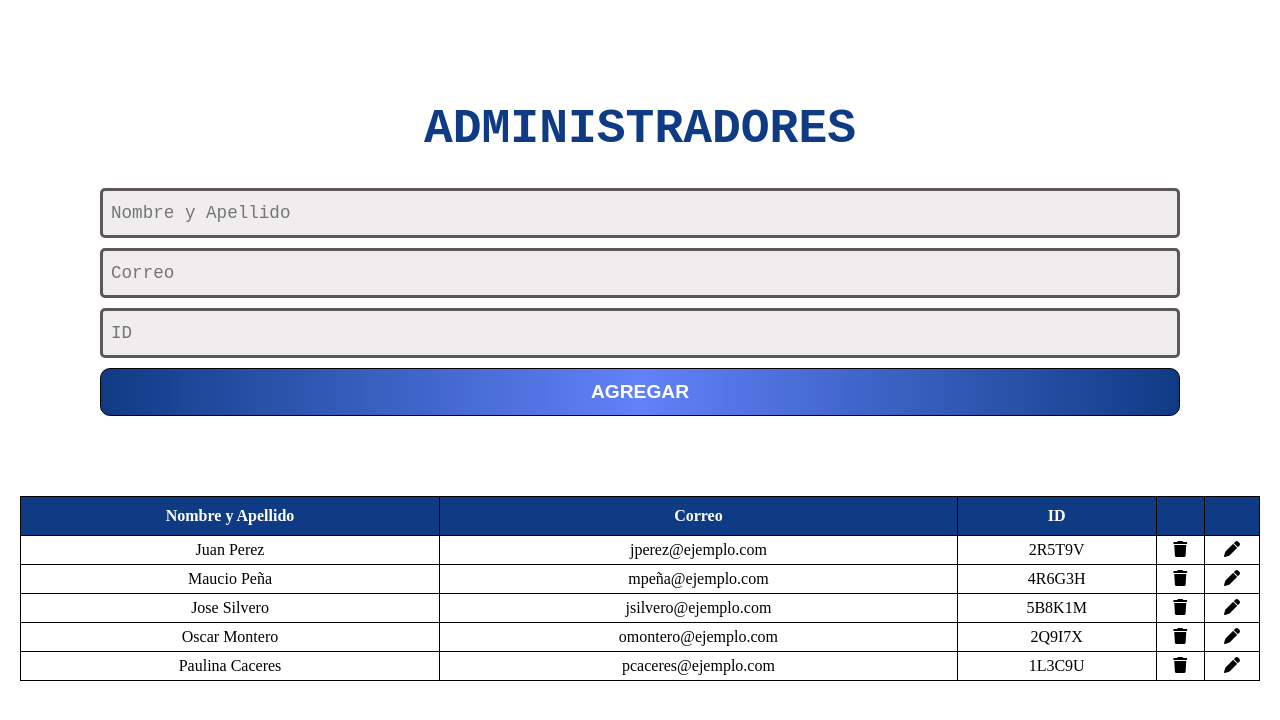
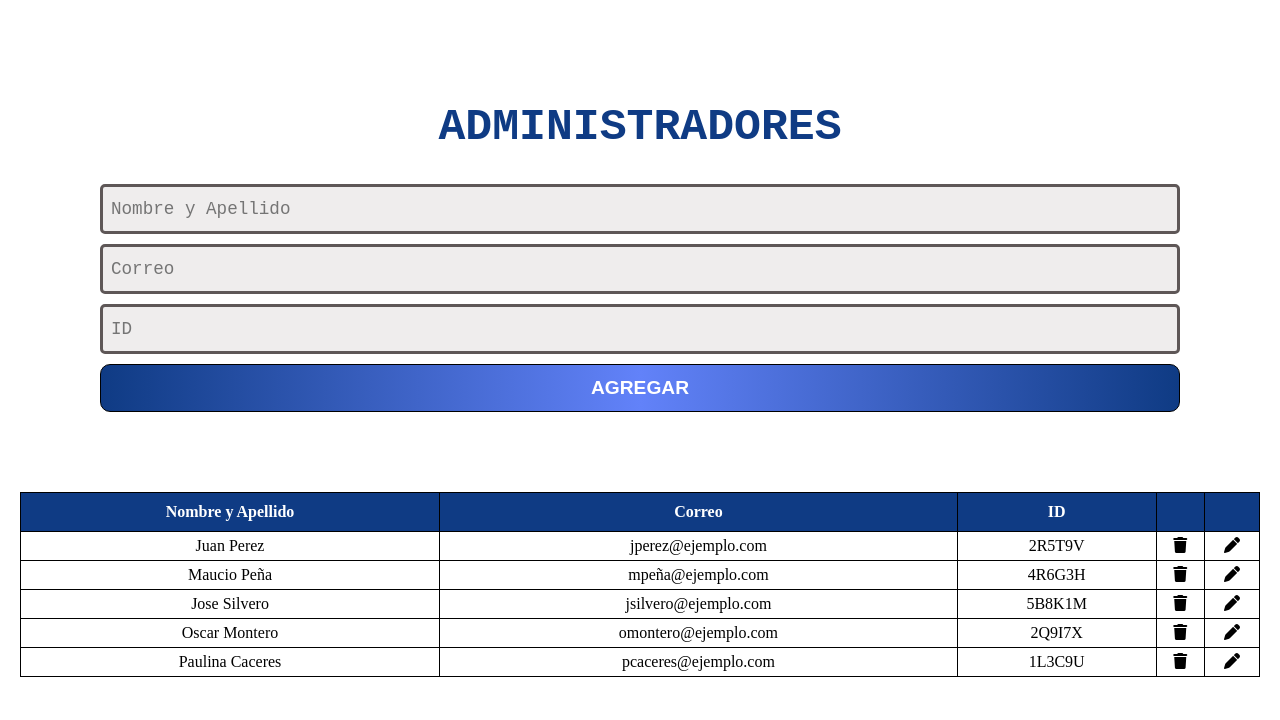
Before and after one commit to hjmduarte/form---dasboard-catedral, a plain HTML site: page index.html in a window 1280 px wide. Drawn offline with Linux system fonts and the light colour scheme.

Commit message:
3.5vw del h1

```diff
--- a/dashboard.css
+++ b/dashboard.css
@@ -47,10 +47,11 @@ main {
     transform: scale(.98);
 }
 #section-form > h1 {
+    max-width: 100%;
     padding: 12px 8px;
     text-align: center;
     margin-bottom: 20px;
-    font-size: 3rem;
+    font-size: 3.5vw;
     font-family: monospace;
     font-weight: bold;
     color: #0f3b84;
```
